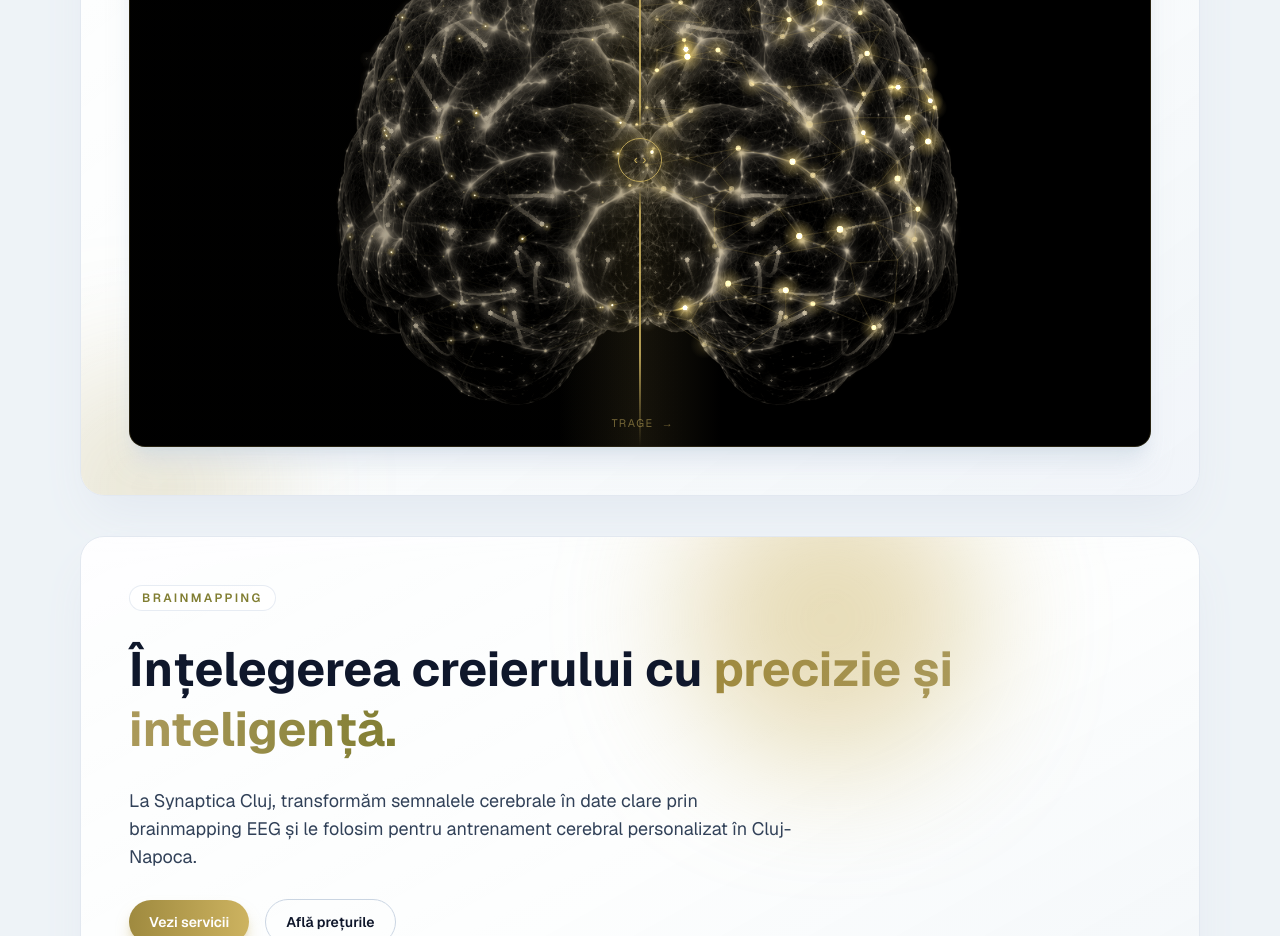
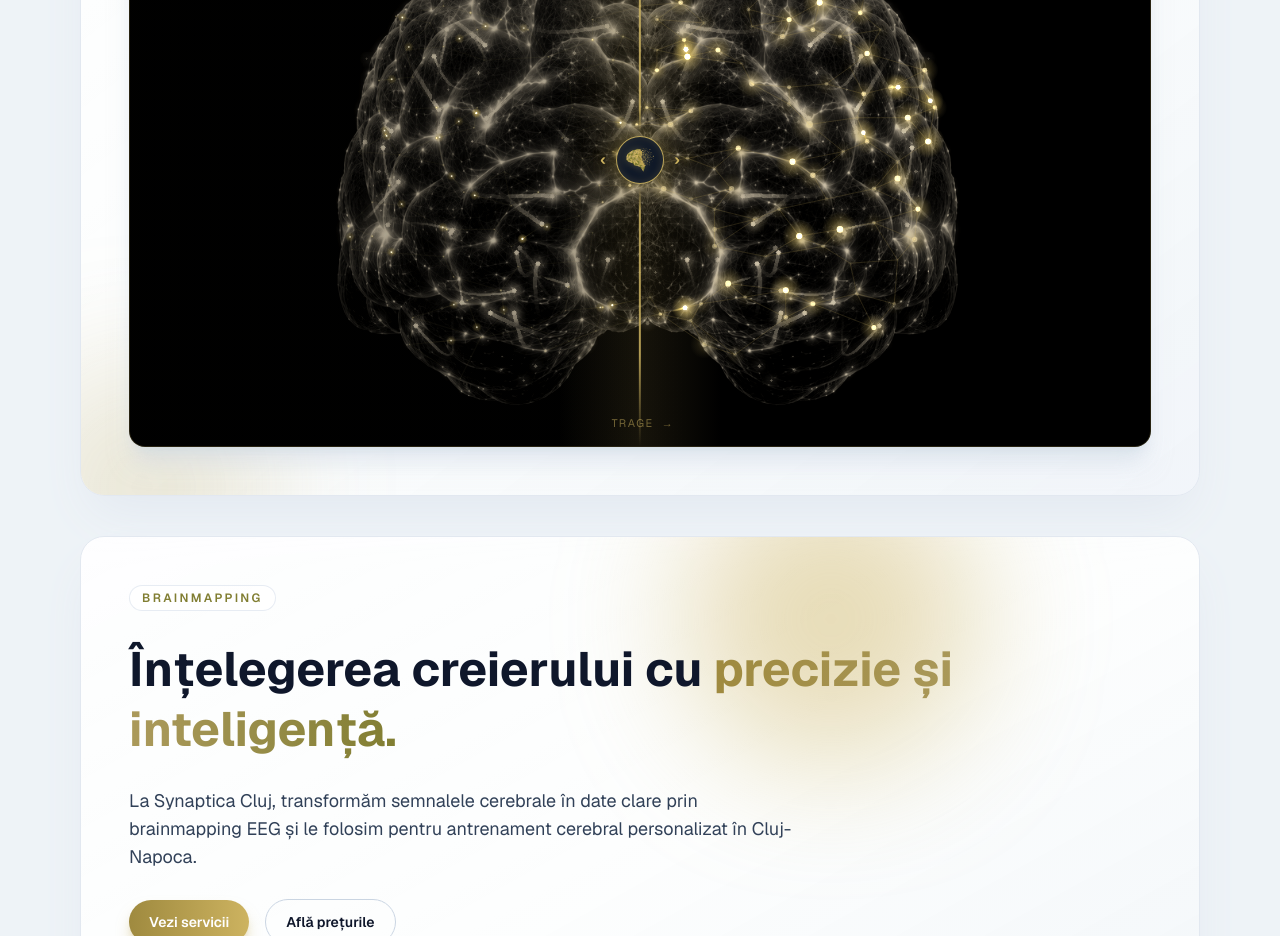
Before and after one commit to LaAngeli/synaptica, a Next.js app: page / in a window 1280 px wide. Shown: the part 1140-2076 px from the top of the page. Built offline with nearby package versions, Linux system fonts and the light colour scheme; no server answers.

Commit message:
personalize brain slider knob with logo and external arrows

```diff
--- a/app/components/BrainSlider.jsx
+++ b/app/components/BrainSlider.jsx
@@ -367,18 +367,39 @@ export default function BrainSlider() {
 
         <div
           ref={handleRef}
-          className="pointer-events-none absolute inset-y-0 left-1/2 w-0.5 -translate-x-px"
+          className="pointer-events-none absolute inset-y-0 left-1/2 -translate-x-1/2"
           style={{
+            width: "2.3px",
             background:
               "linear-gradient(180deg,rgba(205,179,96,0),rgba(205,179,96,.85) 16%,rgba(205,179,96,.85) 41%,rgba(205,179,96,0) 45%,rgba(205,179,96,0) 55%,rgba(205,179,96,.85) 59%,rgba(205,179,96,.85) 84%,rgba(205,179,96,0))",
           }}
         >
-          <div
-            className="absolute left-1/2 top-1/2 flex h-11 w-11 -translate-x-1/2 -translate-y-1/2 items-center justify-center gap-1 rounded-full border-[1.5px] border-[#cdb360]/90"
-            style={{ boxShadow: "0 0 22px rgba(205,179,96,.45),inset 0 0 12px rgba(205,179,96,.22)" }}
-          >
-            <span className="text-[13px] leading-none text-[#cdb360]">‹</span>
-            <span className="text-[13px] leading-none text-[#cdb360]">›</span>
+          <div className="absolute left-1/2 top-1/2 flex -translate-x-1/2 -translate-y-1/2 items-center gap-2.5">
+            <span
+              className="text-base font-semibold leading-none text-[#cdb360]"
+              style={{ filter: "drop-shadow(0 0 6px rgba(205,179,96,.55))" }}
+              aria-hidden="true"
+            >
+              ‹
+            </span>
+            <div
+              className="flex h-12 w-12 items-center justify-center rounded-full border-[1.5px] border-[#cdb360]/90 bg-[#0b1527]"
+              style={{ boxShadow: "0 0 22px rgba(205,179,96,.45),inset 0 0 12px rgba(205,179,96,.22)" }}
+            >
+              <img
+                src="/synaptica_logo.png"
+                alt=""
+                className="h-6 w-auto object-contain"
+                style={{ filter: "drop-shadow(0 0 5px rgba(205,179,96,.4))" }}
+              />
+            </div>
+            <span
+              className="text-base font-semibold leading-none text-[#cdb360]"
+              style={{ filter: "drop-shadow(0 0 6px rgba(205,179,96,.55))" }}
+              aria-hidden="true"
+            >
+              ›
+            </span>
           </div>
         </div>
 
```
